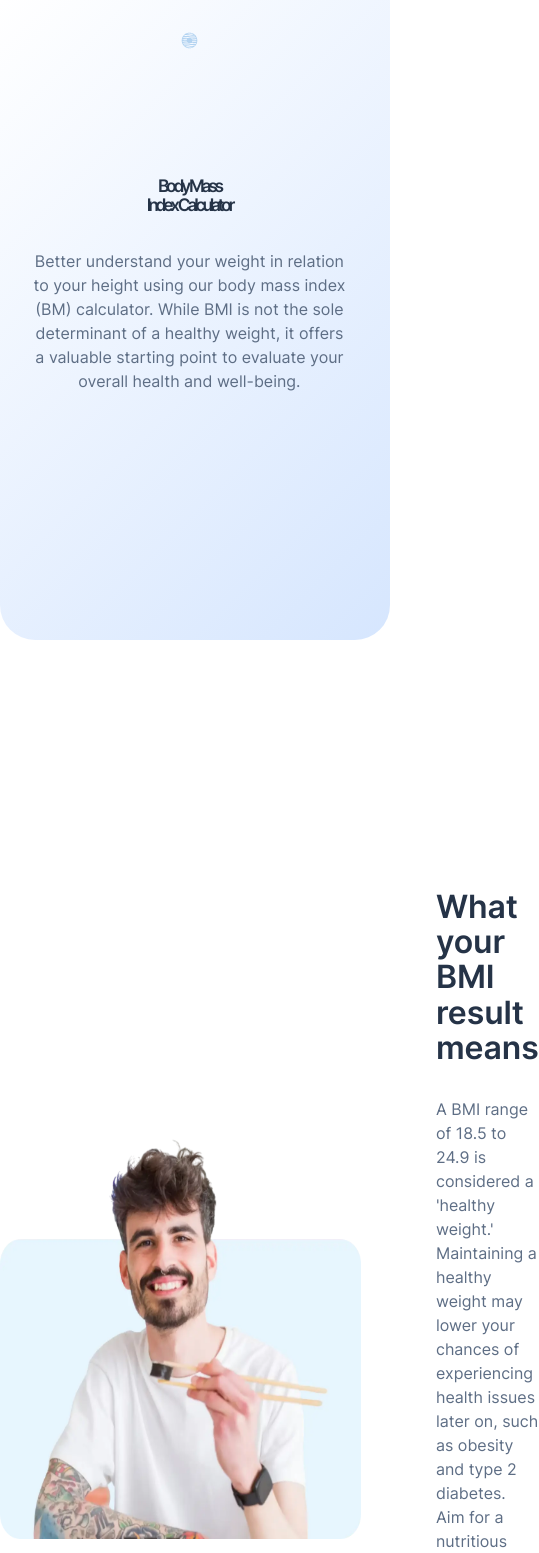
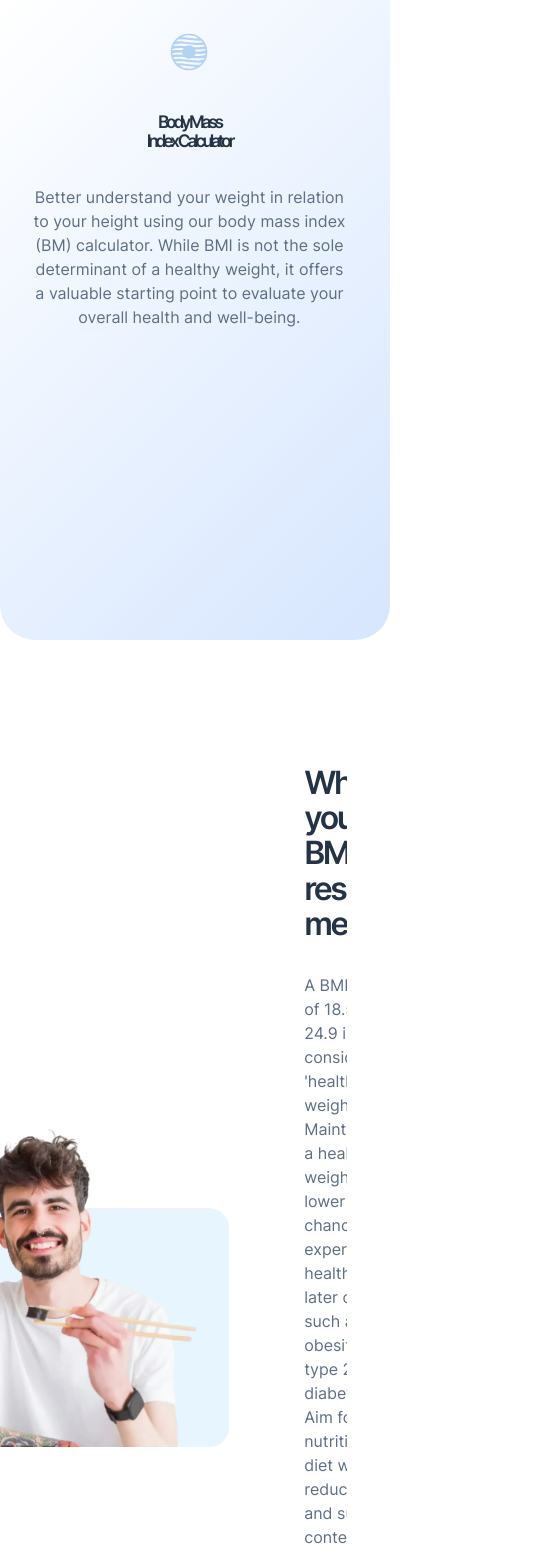
Before and after one commit to eduardsdn/bmi_calculator, a React (Create React App) app: page / in a window 390 px wide. Shown: the top 1553 px of the page, 539 px wide, since content can reach past the window. Built offline with nearby package versions, Linux system fonts and the light colour scheme.

Commit message:
Responsiveness optimized

```diff
--- a/src/styles/AdviceCards.module.css
+++ b/src/styles/AdviceCards.module.css
@@ -3,7 +3,8 @@
     gap: 32px;
     border-radius: 35px;
     padding: 72px 117px 96px 116px;
-    background: linear-gradient(315deg, #D6E6FE 0%, rgba(214, 252, 254, 0.00) 10%);
+    /* background: linear-gradient(315deg, #D6E6FE 0%, rgba(214, 252, 254, 0.00) 10%); */
+    background: linear-gradient(315deg, #D6E6FE 0%, rgba(214, 252, 254, 0.00) 50%);;
 }
 
 .adviceCard {
--- a/src/styles/App.module.css
+++ b/src/styles/App.module.css
@@ -104,6 +104,23 @@
         margin-bottom: 24px;
     }
 
+    .limitationsTextContent {
+        max-width: 100%;
+        display: flex;
+        flex-direction: column;
+        align-items: center;
+        margin-bottom: 3.5rem;
+    }
+
+    .limitationsTitle {
+        font-size: 2rem;
+        margin-bottom: 2rem ;
+    }
+
+    .limitationsText {
+        text-align: center;
+    }
+
     .fifthLimitationCardHolder {
         display: flex;
         justify-content: center;
--- a/src/styles/Hero.module.css
+++ b/src/styles/Hero.module.css
@@ -41,6 +41,11 @@
 }
 
 @media screen and (max-width: 820px){
+    .logo {
+        margin-bottom: 2.5rem;
+        min-width: 40px;
+    }
+
     .hero {
         margin-left: 0px;
         position: relative;
--- a/src/styles/ResultDescription.module.css
+++ b/src/styles/ResultDescription.module.css
@@ -2,7 +2,7 @@
     /* margin-bottom: 96px; */
     display: flex;
     align-items: center;
-    /* align-items: baseline; */
+    justify-content: center;
 }
 
 .resultDescriptionImg {
@@ -28,7 +28,6 @@
 }
 
 .resultDescriptionText {
-    /* margin-top: 184px; */
     color: #5E6E85;
     font-family: Inter;
     font-size: 1rem;
@@ -46,15 +45,26 @@
 }
 
 @media screen and (max-width: 1260px){
+
+    .resultDescription {
+        margin-right: 43px;
+        overflow: hidden;
+        position: relative;
+    }
+
     .resultDescriptionImg {
-        width: 360.957px;
-        height: 411.09px;
+        width: 400px;
+        /* height: 411px; */
+        /* position: relative;
+        right: 60px; */
     }
 
     .resultDescriptionTextContent {
         margin-left: 75px;
         max-width: 465px;
-        margin-top: 184px;
+        /* margin-top: 184px; */
+        margin-top: 60px;
+
     }
 
     .resultDescriptionTitle {
@@ -62,7 +72,19 @@
         font-size: 2rem;
         font-weight: 600;
         line-height: 2.2rem;
-        letter-spacing: -0.1px;
+        /* letter-spacing: -0.1px; */
     }
 
 }
+
+@media screen and (max-width: 768px) {
+    .resultDescriptionImg {
+        position: relative;
+        right: 60px;
+    }
+
+    .resultDescriptionTextContent {
+        margin-left: 15px;
+    }
+
+}
```
